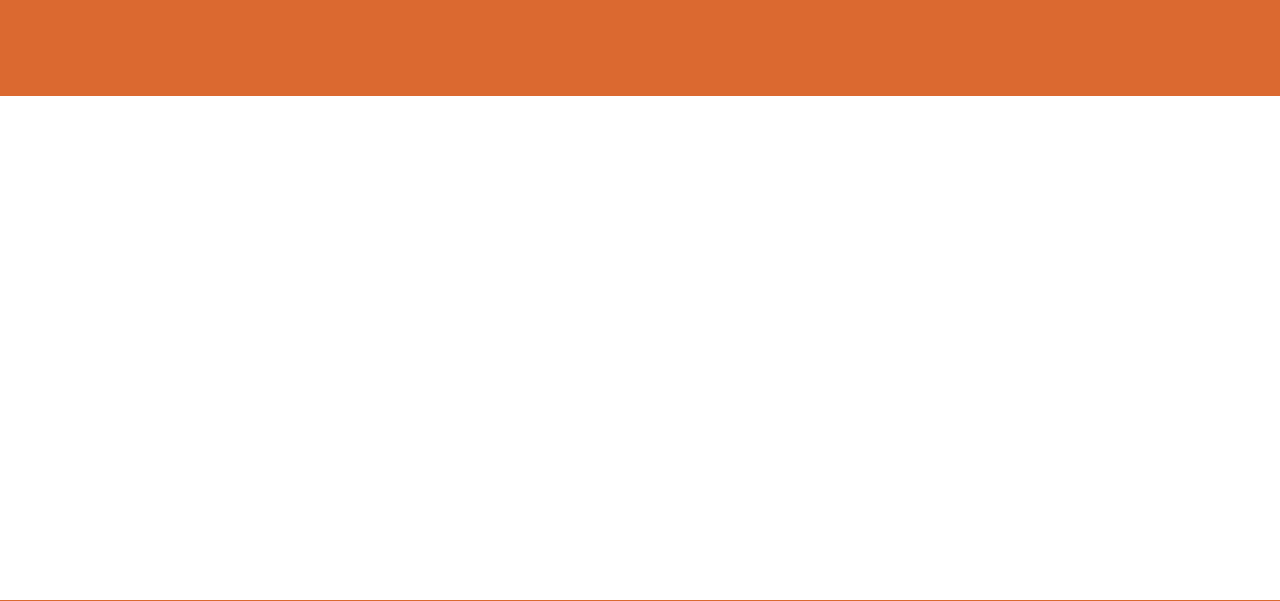
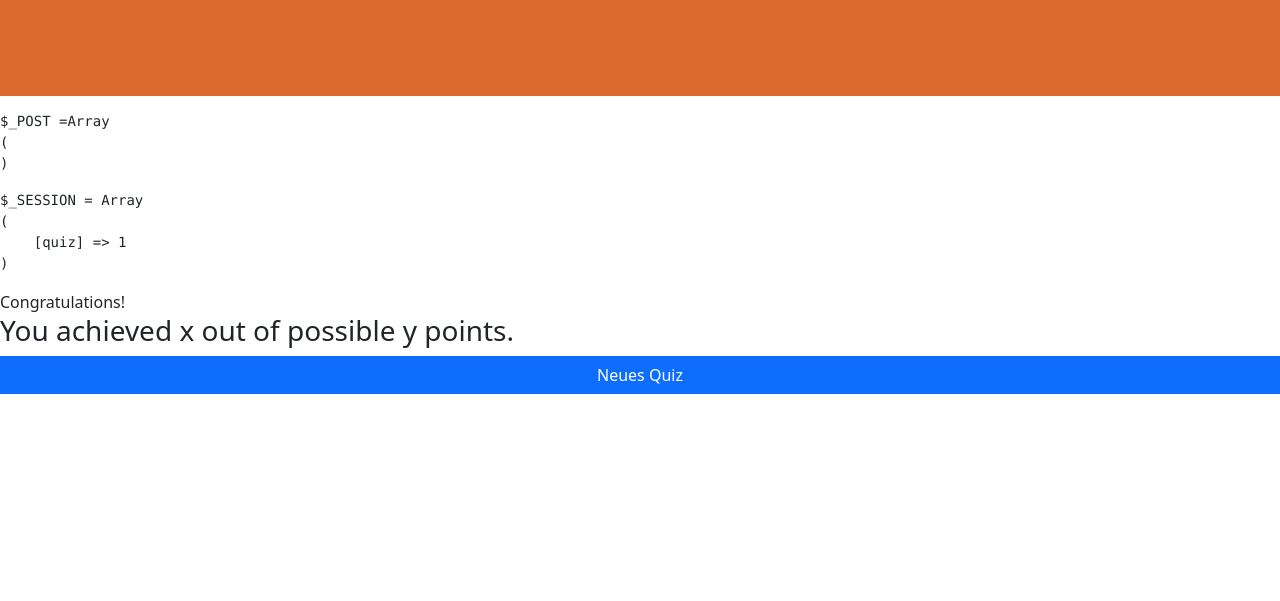
Before and after one commit to AmejiaHub/Trivia-Quiz, a PHP site: page /report.php in a window 1280 px wide. Shown: the top 601 px of the page. Run offline with PHP 8.4, Linux system fonts and the light colour scheme; the visitor is signed in with stand-in values (Sample User, id 1).

Commit message:
update commit

```diff
--- a/index.php
+++ b/index.php
@@ -29,7 +29,7 @@
             <!-- Themenwahl -->
             <label for="quiz-topic" class="form-label">Quiz Thema - bitte auswählen!</label>
             <select style="width:400px" class="form-select" aria-label="Default select example" id="topic" name="topic">
-                <option value="geography">Geopgraphy</option>
+                <option value="geography">Technology</option>
                 <option value="animals">Animals</option>
                 <option value="movies">Movies</option>
             </select>
--- a/report.php
+++ b/report.php
@@ -1,3 +1,14 @@
+<?php
+    require "./includes/data-collector.php"; // Muss zuerst sein wegen start_session()
+
+    // Variable für den Index der aktuellen Frage vorbereiten
+    // $lastQuestionIndex wird in data-collector.php vorbereitet.
+    $currentQuestionIndex = $lastQuestionIndex +1;
+
+    // Variablen für die hidden-Felder vorbereiten (lastPageID, quiz-last-question-index)
+    $currentPageID = "question-" . $currentQuestionIndex;
+?>
+
 <!DOCTYPE html>
 <html lang="en">
 <head>
@@ -13,16 +24,23 @@
     <link rel="stylesheet" href="style.css">
 </head>
 <body>
-    <!-- START: PHP INCLUDE -->
-    <?php require "./includes/db.php"; ?>
-    <!-- END: PHP INCLUDE -->
 
     <!-- START: HEADER -->
     <?php include "./includes/header.php"; ?>
     <!-- END: HEADER -->
 
 
-    <!-- START: Page Content -->
+    <!-- START: Page Content / FORMULAR "Fragestellung"-->
+    <div class="row">
+            <div class="col-sm-8">
+                <!-- Fragestellung -->
+                <h7> Congratulations!</h7>
+                <h3> You achieved x out of possible y points.</h3>
+
+            </div>
+
+            <button class="btn btn-primary" onclick="document.location='/index.php';">Neues Quiz</button>
+        </div>
 
     <!-- END: Page Content -->
 
```
Also changed, not shown: question.php (+33 -13 lines), includes/data-collector.php (line endings or trailing spaces).
